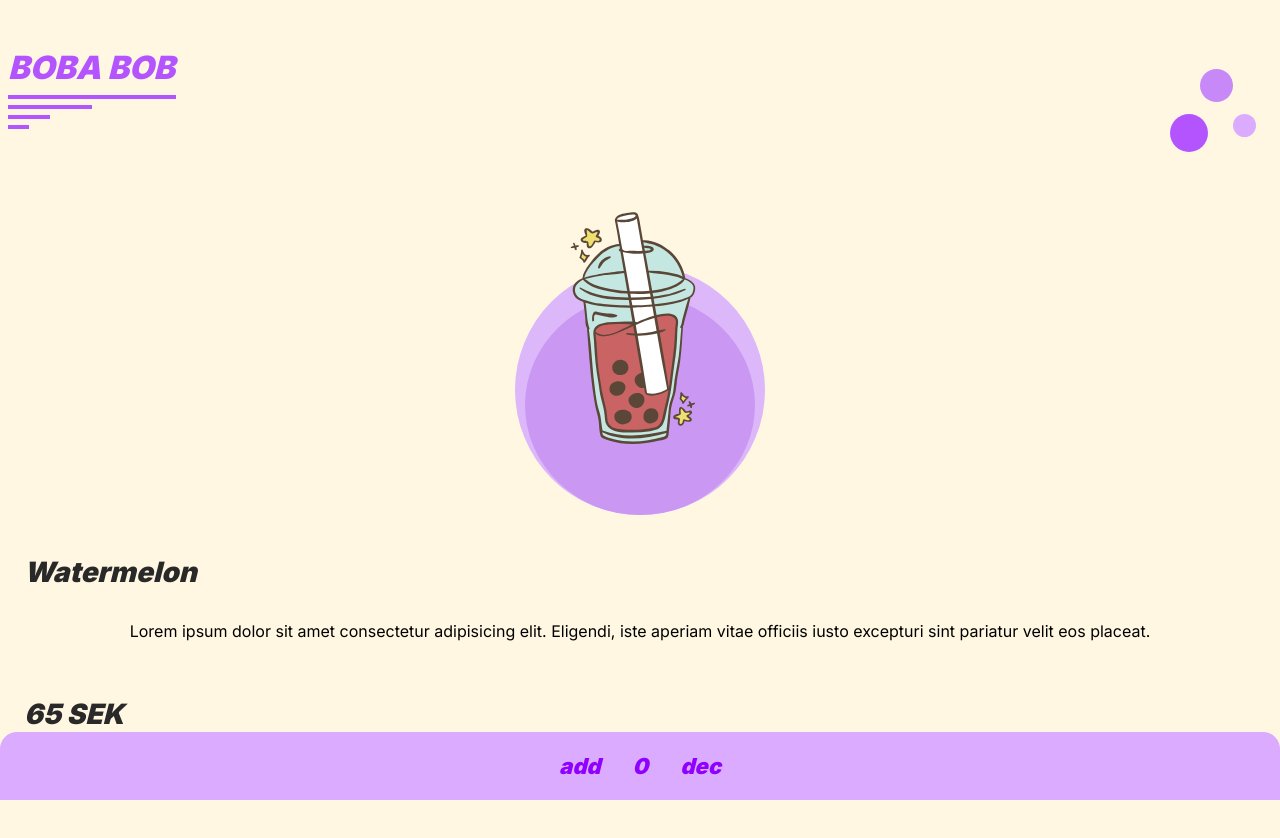
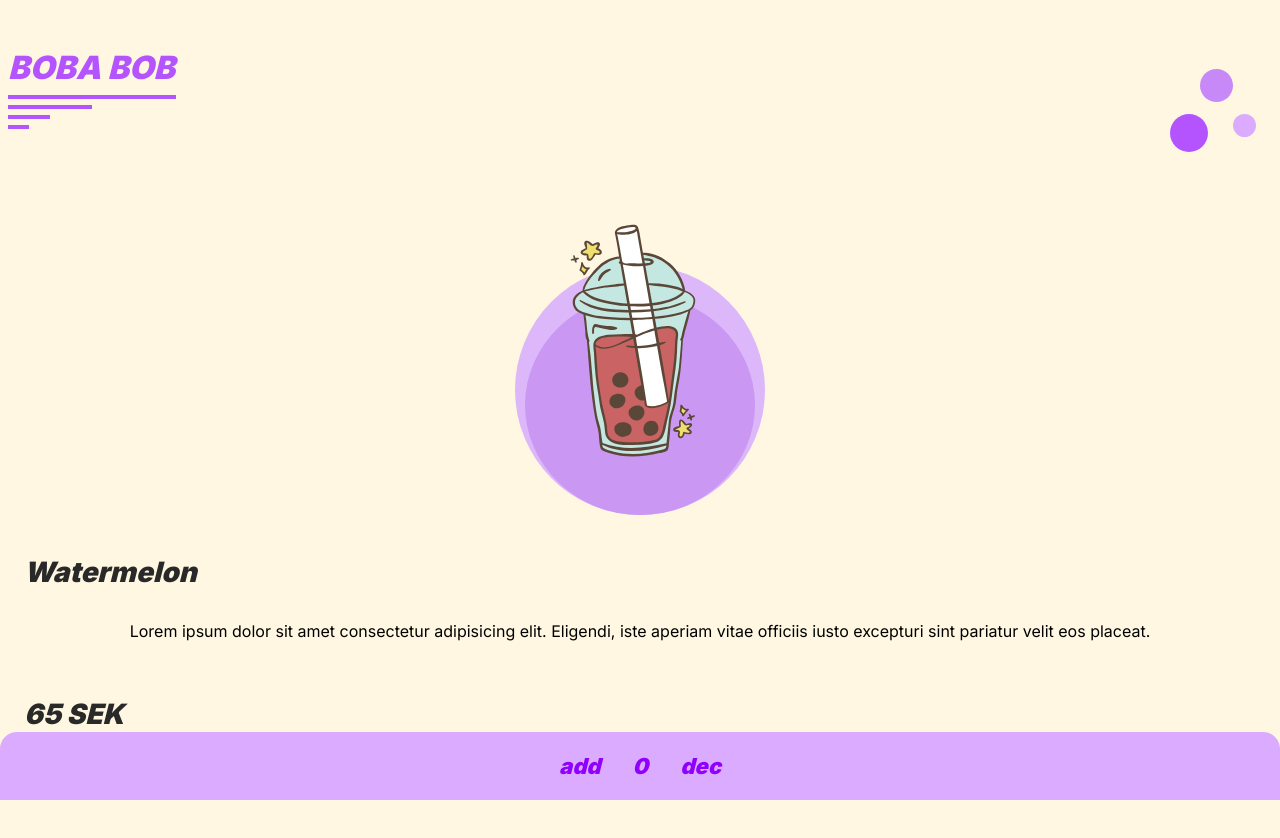
Before and after one commit to Celinaki/Boba-bob, a Vue app: page /bubbletea/1 in a window 1280 px wide. Shown: the top 838 px of the page. Built offline with nearby package versions, Linux system fonts and the light colour scheme.

Commit message:
moved bobaimg down

```diff
--- a/src/views/SingleBobaView.vue
+++ b/src/views/SingleBobaView.vue
@@ -66,7 +66,7 @@ onMounted(() => {
         }
         img{
             height: 100%;
-            transform: translateY(-25%) rotate(-13deg);
+            transform: translateY(-20%) rotate(-13deg);
             position: absolute;
         }
     }
```
